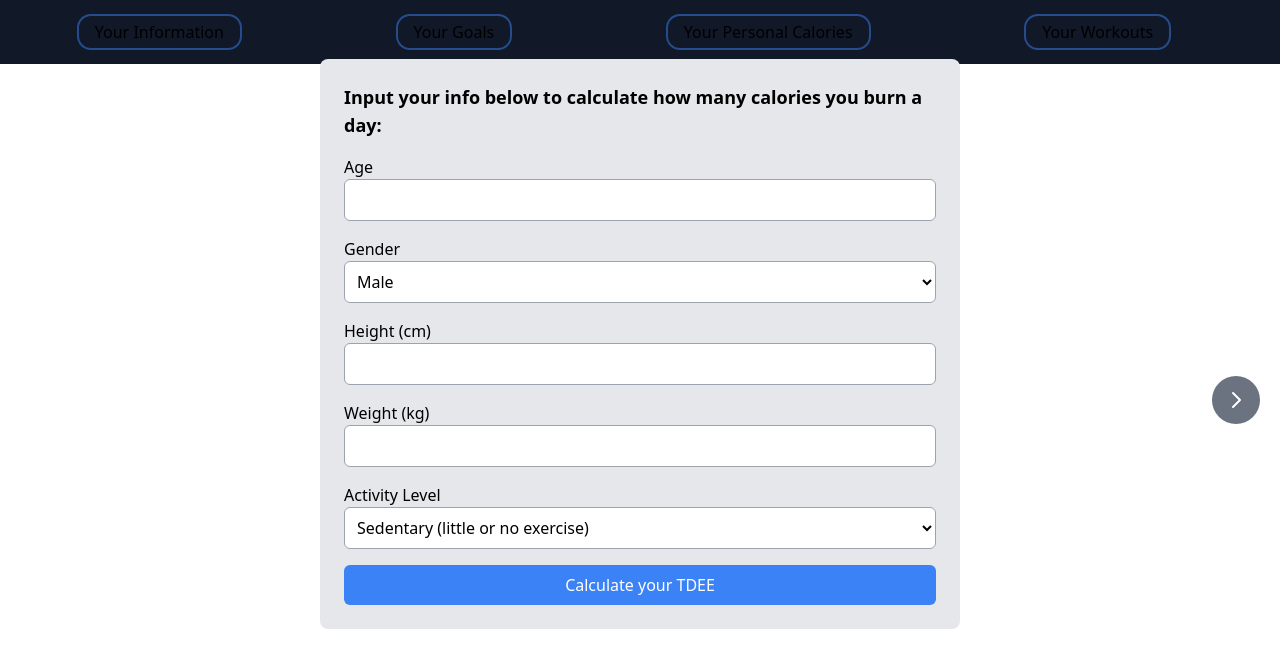
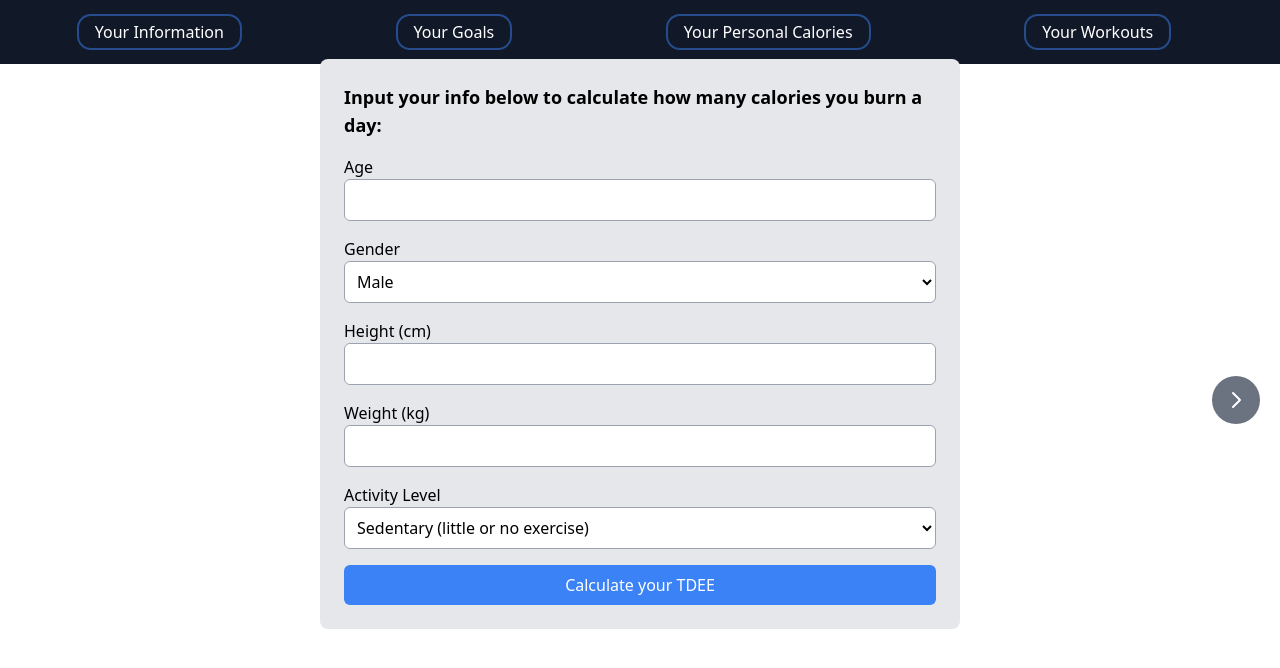
Before and after one commit to Czar123-kali/FitnessApp, a React (Create React App) app: page / in a window 1280 px wide. Shown: the top 668 px of the page. Built offline with nearby package versions, Linux system fonts and the light colour scheme.

Commit message:
navbar changes

```diff
--- a/src/components/Navbar.js
+++ b/src/components/Navbar.js
@@ -24,7 +24,7 @@ const Navbar = () => {
 
   return (
     <nav className="bg-gray-900 h-16 flex justify-end items-center pr-8">
-      <ul className="text-black dark:text-white flex justify-around min-w-full invisible md:visible">
+      <ul className="text-white flex justify-around min-w-full invisible md:visible">
         <li className="ring-2 rounded-xl px-4 py-1 hover:ring-blue-300">
           <Link to="/">Your Information</Link>
         </li>
```
